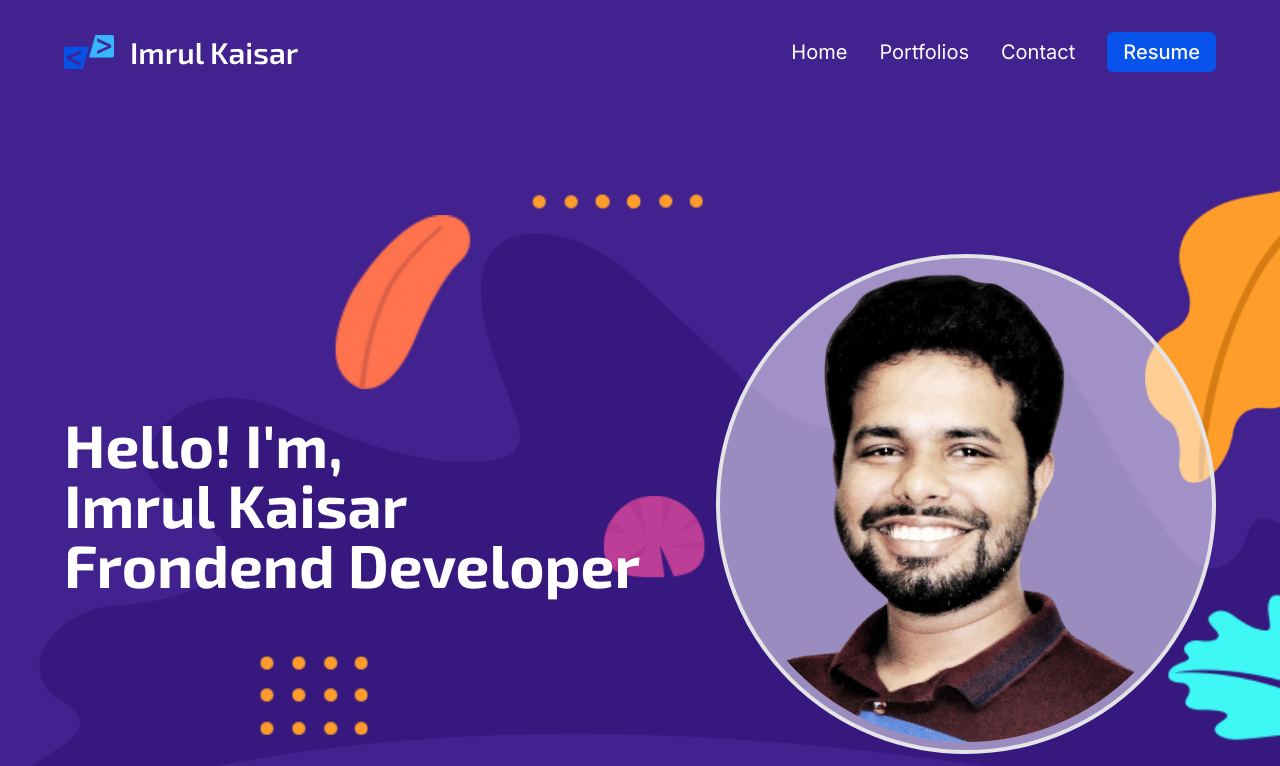
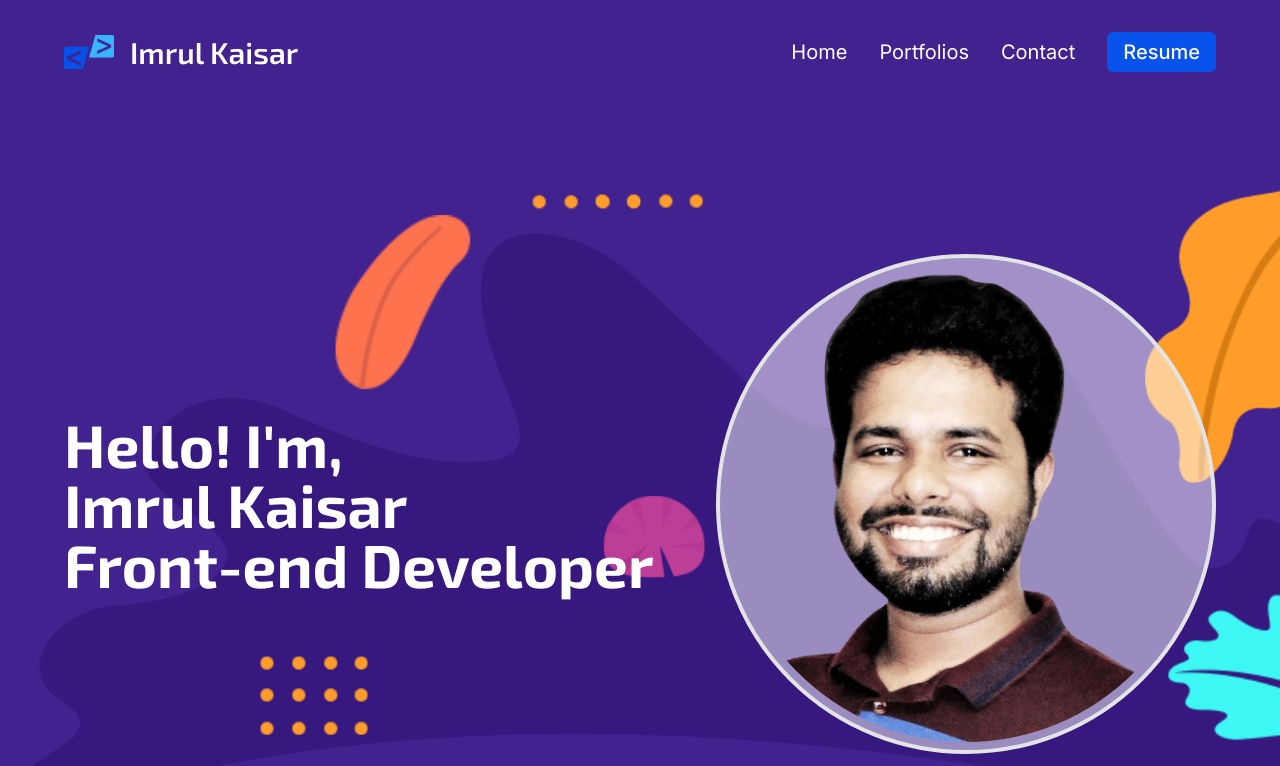
Before and after one commit to imrulkaisar/imrulkaisar.com, a Next.js app: page / in a window 1280 px wide. Shown: the top 766 px of the page. Built offline with nearby package versions, Linux system fonts and the light colour scheme.

Commit message:
Fixed spelling issue

```diff
--- a/src/components/homepage/Hero.jsx
+++ b/src/components/homepage/Hero.jsx
@@ -15,7 +15,7 @@ const Hero = () => {
         <h2 className="text-white text-4xl xl:text-6xl text-center lg:text-left leading-tight font-bold font-secondary">
           Hello! I&apos;m, <br />
           Imrul Kaisar <br />
-          Frondend Developer
+          Front-end Developer
         </h2>
         <Image
           src={profileImage}
```
